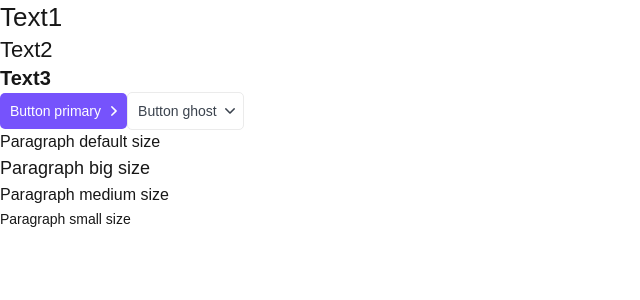
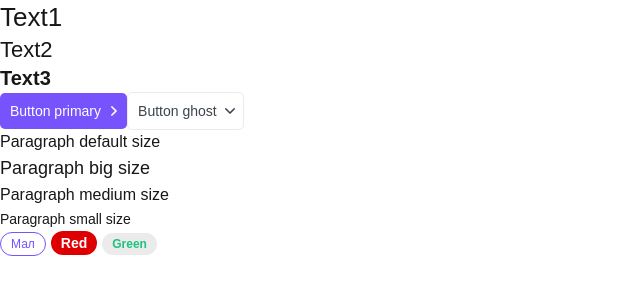
Before and after one commit to vpalex999/nextjs-top-app-approuter, a Next.js app in the folder top-app/: page / in a window 1280 px wide. Shown: the top 300 px of the page, without its empty margins (0-640 px from the left). Built offline with nearby package versions, Linux system fonts and the light colour scheme.

Commit message:
stage-7.11

```diff
--- a/top-app/app/page.tsx
+++ b/top-app/app/page.tsx
@@ -1,4 +1,4 @@
-import { Button, Htag, Paragraph } from "@/components";
+import { Button, Htag, Paragraph, Tag } from "@/components";
 
 export default function Home() {
   return (
@@ -14,6 +14,9 @@
       <Paragraph size="l">Paragraph big size</Paragraph>
       <Paragraph size="m">Paragraph medium size</Paragraph>
       <Paragraph size="s">Paragraph small size</Paragraph>
+      <Tag size="s">Мал</Tag>
+      <Tag size="m" color="red">Red</Tag>
+      <Tag size="s" color='green'>Green</Tag>
     </div>
   );
 }
--- /dev/null
+++ b/top-app/components/Tag/Tag.module.css
@@ -0,0 +1,46 @@
+.tag {
+    display: inline-block;
+    box-sizing: border-box;
+    margin-right: 5px;
+    border-radius: 20px;
+}
+
+.s {
+    padding: 5px 10px;
+    font-size: 12px;
+    line-height: 12px;
+}
+
+.m {
+    padding: 5px 10px;
+    font-size: 14px;
+    line-height: 14px;
+}
+
+.ghost {
+    border: 1px solid var(--gray-light);
+}
+
+.red {
+    color: var(--white);
+    background: #DE0000;
+    font-weight: bold;
+}
+
+.grey {
+    color: var(--white);
+    background: #B3C0D9;
+    font-weight: bold;
+}
+
+.green {
+    color: var(--green);
+    background: var(--gray-light);
+    font-weight: bold;
+}
+
+.primary {
+    color: var(--primary);
+    background: none;
+    border: 1px solid var(--primary);
+}
--- /dev/null
+++ b/top-app/components/Tag/Tag.tsx
@@ -0,0 +1,29 @@
+import styles from "./Tag.module.css";
+import cn from "classnames";
+import { TagProps } from "./Tag.props";
+
+export const Tag = ({
+  children,
+  size = "s",
+  color = "primary",
+  className,
+  href,
+  ...props
+}: TagProps) => {
+  return (
+    <div
+      className={cn(styles.tag, className, {
+        [styles.s]: size === "s",
+        [styles.m]: size === "m",
+        [styles.ghost]: color === "ghost",
+        [styles.red]: color === "red",
+        [styles.grey]: color === "grey",
+        [styles.green]: color === "green",
+        [styles.primary]: color === "primary",
+      })}
+      {...props}
+    >
+      {href ? <a href={href}>{children}</a> : <>{children}</>}
+    </div>
+  );
+};
--- /dev/null
+++ b/top-app/components/Tag/index.tsx
@@ -0,0 +1 @@
+export * from "./Tag";
--- a/top-app/components/index.tsx
+++ b/top-app/components/index.tsx
@@ -1,3 +1,4 @@
 export * from "./Htag";
 export * from "./Button";
 export * from "./Paragraph";
+export * from "./Tag";
```
Also changed, not shown: top-app/components/Tag/Tag.props.ts (added, +9 -0 lines).
